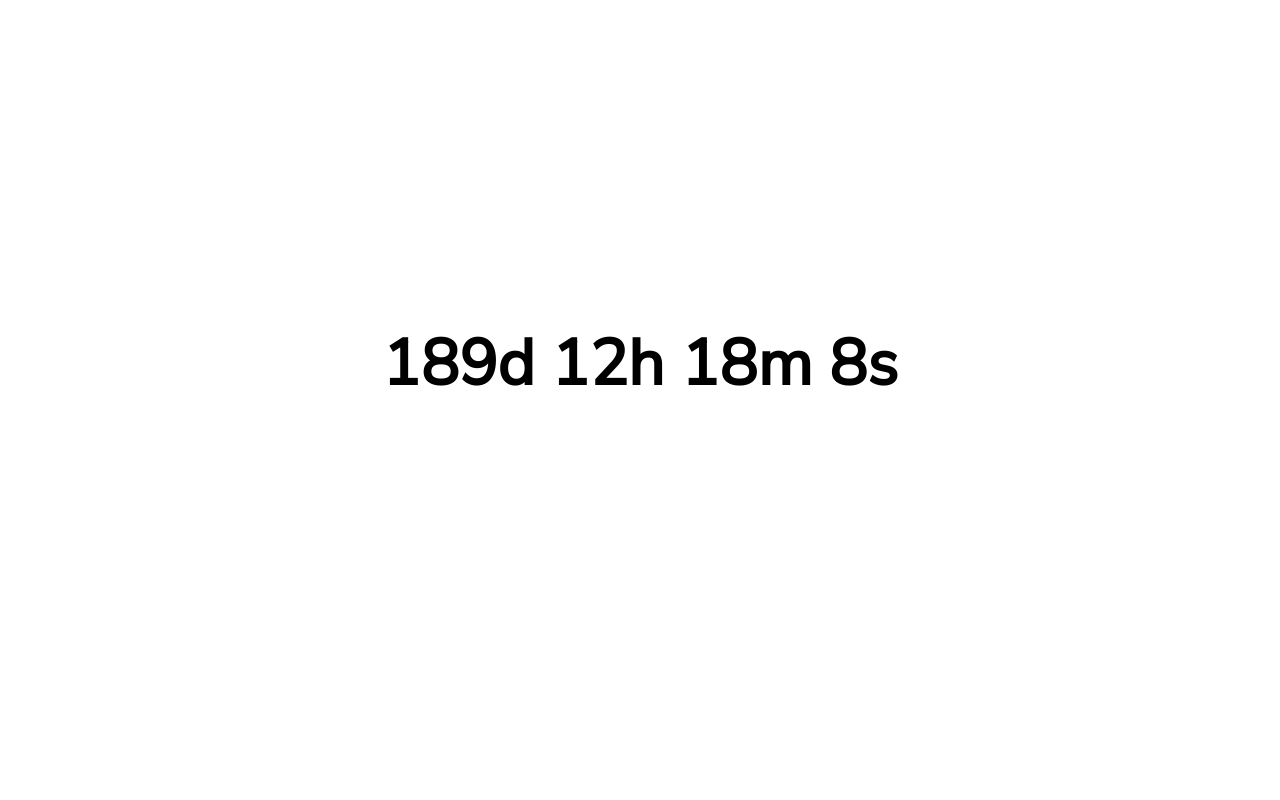
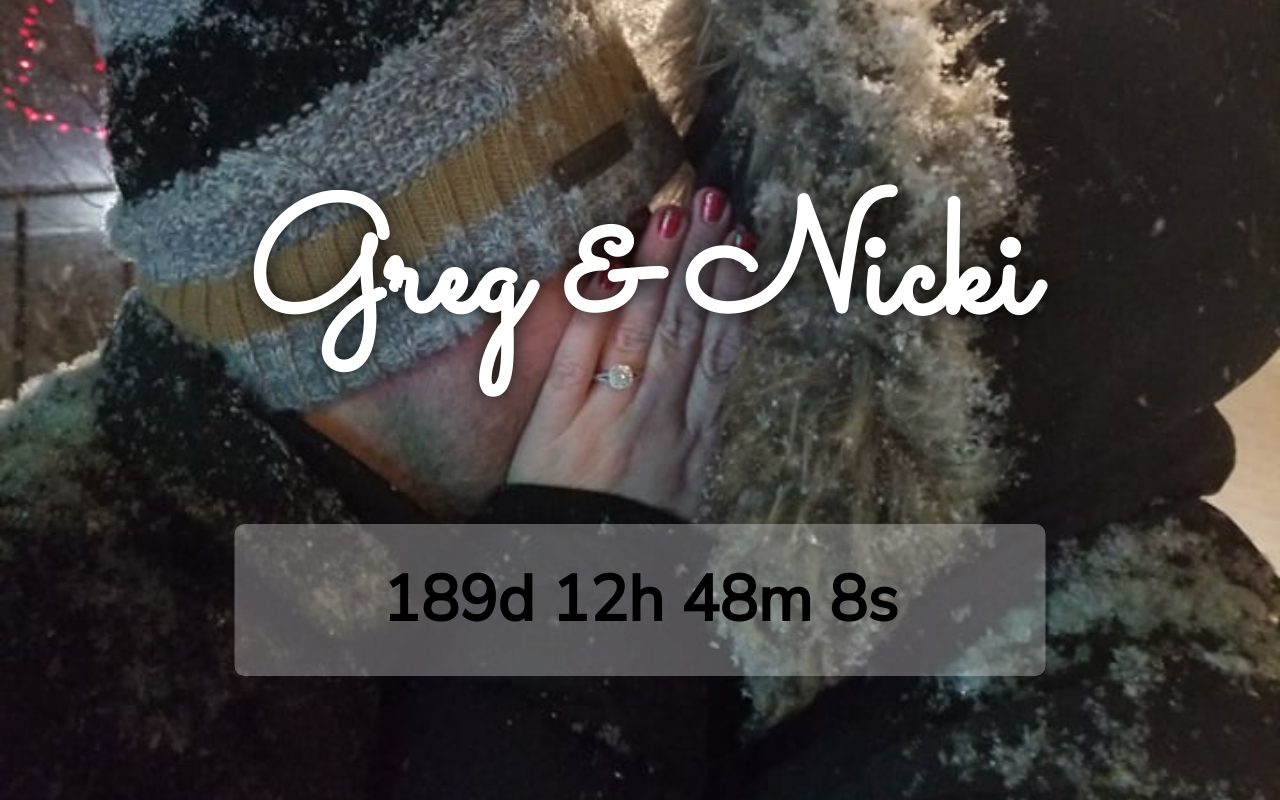
Before and after one commit to razzie13/wedding, a PHP site: page / in a window 1280 px wide. Run offline with PHP 8.4, Linux system fonts and the light colour scheme.

Commit message:
Font + BG Image Adds

```diff
--- a/index.html
+++ b/index.html
@@ -9,12 +9,15 @@
     <link rel="preconnect" href="https://fonts.googleapis.com">
     <link rel="preconnect" href="https://fonts.gstatic.com" crossorigin>
     <link href="https://fonts.googleapis.com/css2?family=Nunito+Sans&display=swap" rel="stylesheet">
+    <link href="https://fonts.googleapis.com/css2?family=Sacramento&display=swap" rel="stylesheet">
 </head>
 <body>
+
+    <div id="name">Greg & Nicki</div>
 
     <div id="date"></div>
 
 
-    <script src="/scripts/app.js"></script>
+    <script src="scripts/wedding-countdown.js"></script>
 </body>
 </html>
--- a/scripts/app.js
+++ b/scripts/wedding-countdown.js
@@ -1,4 +1,4 @@
-let countDownDate = new Date("Jul 23, 2022 16:00:00")
+let countDownDate = new Date("Jul 23, 2022 16:30:00")
 
 let x = setInterval(() => {
     let now = new Date().getTime()
--- a/styles/style.css
+++ b/styles/style.css
@@ -1,20 +1,108 @@
 body {
   padding: 0;
   margin: 0;
+  background-image: url("../images/pictures/greg_nicki_main_bg.jpg");
+  background-repeat: no-repeat;
+}
+
+@media screen and (max-width: 480px) {
+  body {
+    background-position: center top 45%;
+  }
+}
+
+@media screen and (min-width: 481px) and (max-width: 1024px) {
+  body {
+    background-position: center top;
+    background-size: cover;
+  }
+}
+
+@media screen and (min-width: 1025px) {
+  body {
+    background-position: center top 42%;
+    background-size: cover;
+  }
+}
+
+#name {
+  text-align: center;
+  color: white;
+  position: absolute;
+  text-shadow: 0 0 25px black;
+  -webkit-transform: translate(-50%, -50%);
+          transform: translate(-50%, -50%);
+  font-family: 'Sacramento';
+  font-weight: bold;
+  width: 100%;
+}
+
+@media screen and (max-width: 480px) {
+  #name {
+    top: 45%;
+    left: 50%;
+    font-size: 3.5rem;
+  }
+}
+
+@media screen and (min-width: 481px) and (max-width: 1024px) {
+  #name {
+    top: 48%;
+    left: 50%;
+    font-size: 6rem;
+  }
+}
+
+@media screen and (min-width: 1025px) {
+  #name {
+    top: 35%;
+    left: 50%;
+    font-size: 10rem;
+  }
 }
 
 #date {
   text-align: center;
-  margin-top: 40vh;
   font-size: 4rem;
   font-family: "Nunito Sans";
   font-weight: bold;
+  background-color: rgba(255, 255, 255, 0.3);
 }
 
 @media screen and (max-width: 480px) {
   #date {
     font-size: 2rem;
-    margin-top: 48vh;
+    margin-top: 75vh;
+    width: 100%;
+    border-radius: 0;
+    padding: 1rem 0;
+  }
+}
+
+@media screen and (min-width: 481px) and (max-width: 1024px) {
+  #date {
+    font-size: 2rem;
+    top: 75%;
+    left: 50%;
+    border-radius: 10px;
+    padding: 1rem 0;
+    width: 500px;
+    -webkit-transform: translate(-50%, -50%);
+            transform: translate(-50%, -50%);
+    position: absolute;
+  }
+}
+
+@media screen and (min-width: 1025px) {
+  #date {
+    position: absolute;
+    border-radius: 10px;
+    -webkit-transform: translate(-50%, -50%);
+            transform: translate(-50%, -50%);
+    top: 75%;
+    left: 50%;
+    padding: 2rem 0;
+    width: 811px;
   }
 }
 /*# sourceMappingURL=style.css.map */
--- a/styles/style.scss
+++ b/styles/style.scss
@@ -1,17 +1,99 @@
+$min_desktop_width: 1025px;
+
+$min_tablet_width: 481px;
+$max_tablet_width: 1024px;
+
+$max_mobile_width: 480px;
+
 body  {
     padding: 0;
     margin: 0;
+    background-image: url('../images/pictures/greg_nicki_main_bg.jpg');
+    background-repeat: no-repeat;
+
+
+    @media screen and (max-width: $max_mobile_width) {
+        background-position: center top 45%;
     }
+
+    @media screen and (min-width: $min_tablet_width) and (max-width: $max_tablet_width) {
+        background-position: center top;
+        background-size: cover;
+    }
+
+    @media screen and (min-width: $min_desktop_width) {
+        background-position: center top 42%;
+        background-size: cover;
+    }
+
+    }
+
+#name  {
+    text-align: center;
+    color: white;
+
+    position: absolute;
+    text-shadow: 0 0 25px black;
+    transform: translate(-50%, -50%);
+    font-family: 'Sacramento';
+    font-weight: bold;
+    width: 100%;
+
+    @media screen and (max-width: $max_mobile_width) {
+        top: 45%;
+        left: 50%;
+        font-size: 3.5rem;
+
+    }
+
+    @media screen and (min-width: $min_tablet_width) and (max-width: $max_tablet_width) {
+        top: 48%;
+        left: 50%;
+        font-size: 6rem;
+    }
+
+    @media screen and (min-width: $min_desktop_width) {
+        top: 35%;
+        left: 50%;
+        font-size: 10rem;
+    }
+}
 
 #date  {
     text-align: center;
-    margin-top: 40vh;
+    // margin-top: 40vh;
     font-size: 4rem;
     font-family: "Nunito Sans";
     font-weight: bold;
 
-    @media screen and (max-width: 480px) {
+    background-color: rgba(255, 255, 255, 0.3);
+
+    @media screen and (max-width: $max_mobile_width) {
         font-size: 2rem;
-        margin-top: 48vh;
+        margin-top: 75vh;
+        width: 100%;
+        border-radius: 0;
+        padding: 1rem 0;
+    }
+
+    @media screen and (min-width: $min_tablet_width) and (max-width: $max_tablet_width) {
+        font-size: 2rem;
+        top: 75%;
+        left: 50%;
+        border-radius: 10px;
+        padding: 1rem 0;
+        width: 500px;
+        transform: translate(-50%, -50%);
+        position: absolute;
+    }
+
+    @media screen and (min-width: $min_desktop_width) {
+        position: absolute;
+        border-radius: 10px;
+        transform: translate(-50%, -50%);
+        top: 75%;
+        left: 50%;
+        padding: 2rem 0;
+        width: 811px;
     }
 }
```
Also changed, not shown: images/pictures/greg_nicki_main_bg.jpg (added), 1 other file.
